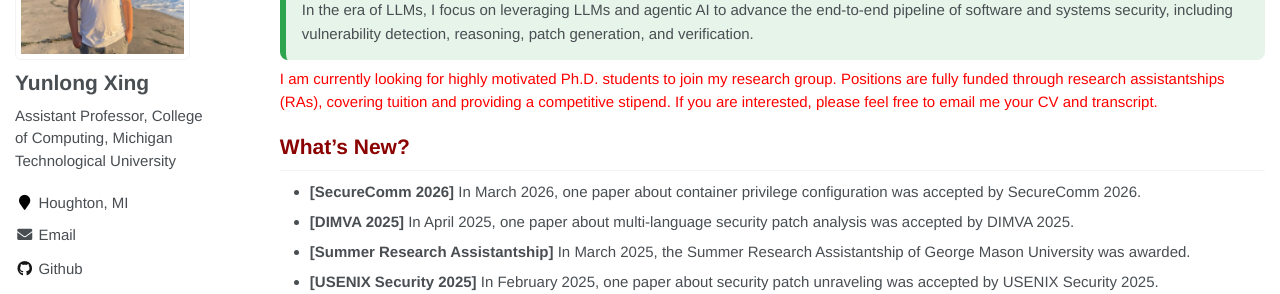
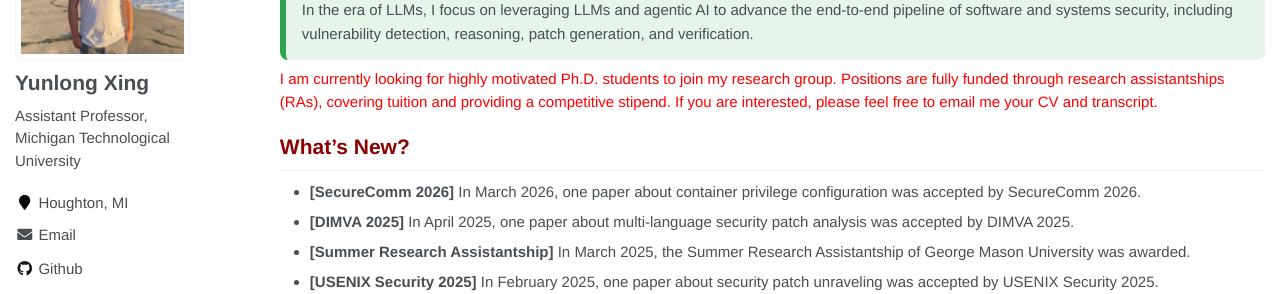
Before and after one commit to YunlongXing/yunlongxing.github.io, a Jekyll site: the page built from _pages/about.md, in a window 1280 px wide. Shown: the part 206-500 px from the top of the page. Built offline with Jekyll 4.4.1, drawn with Linux system fonts in a browser that asks for light colours; some web fonts are replaced.

Commit message:
Update bio by removing college affiliation
Removed college affiliation from bio section.

```diff
--- a/_config.yml
+++ b/_config.yml
@@ -25,7 +25,6 @@ author:
   avatar           : "images/avatar.jpg"
   bio              : |
     Assistant Professor,
-    College of Computing,
     Michigan Technological University
   location         : "Houghton, MI"
   employer         :
```
